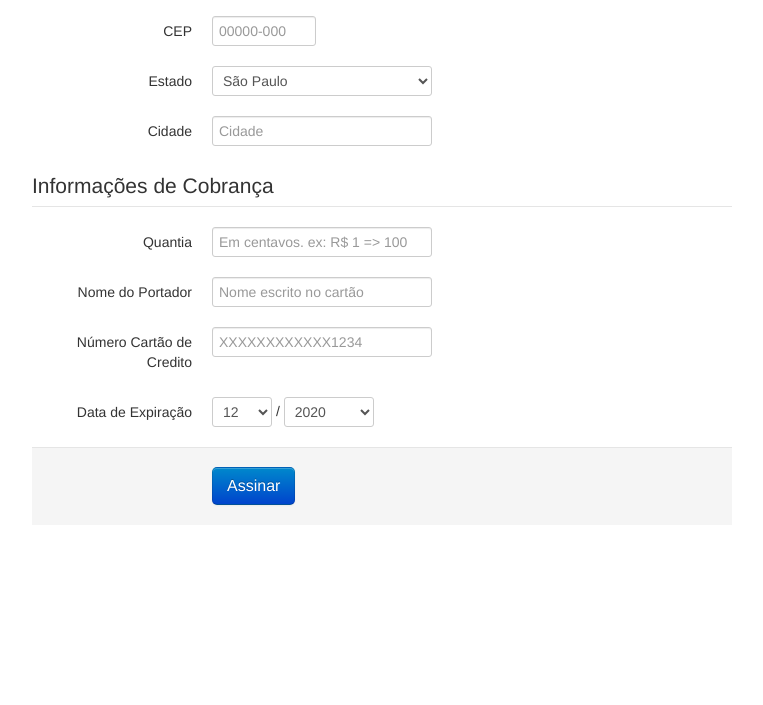
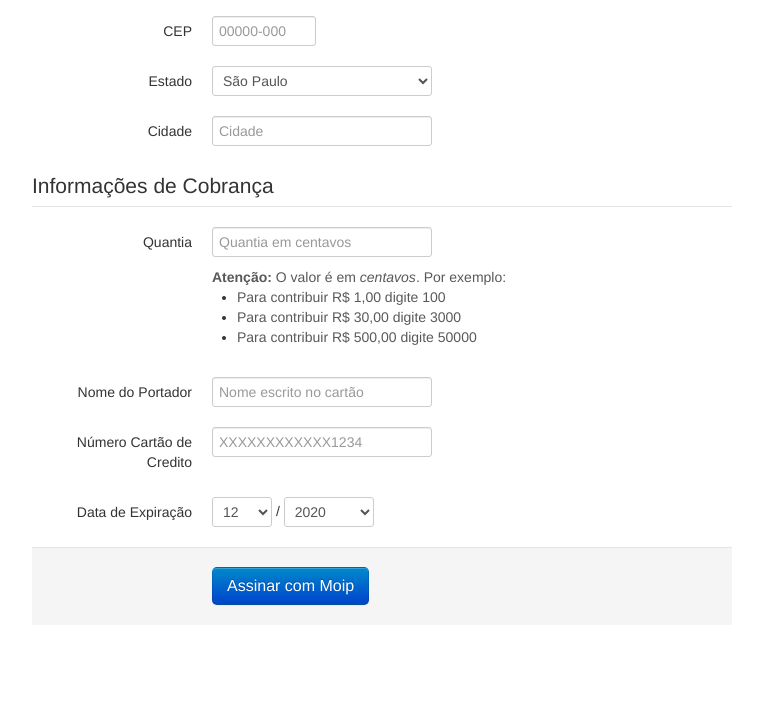
Before and after one commit to henriquebastos/chaordicspaces, a Django app: a page that uses chaordicspaces/core/templates/core/subscription_new.html in a window 1280 px wide. Shown: the part 633-1338 px from the top of the page, without its empty margins (258-1021 px from the left). Before the commit the page ends 1140 px from the top, so only its background shows below. Run offline with Django 3.2, Linux system fonts and the light colour scheme; the visitor is signed in with stand-in values (Sample User, id 1); some libraries are stand-ins or nearby versions.

Commit message:
Melhora informações no formulário.

```diff
--- a/chaordicspaces/core/templates/core/subscription_new.html
+++ b/chaordicspaces/core/templates/core/subscription_new.html
@@ -147,7 +147,14 @@
           <div class="control-group">
             <label class="control-label" for="amount">Quantia</label>
             <div class="controls">
-              <input id="amount" maxlength="6" name="amount" placeholder="Em centavos. ex: R$ 1 => 100" type="text">
+              <input id="amount" maxlength="6" name="amount" placeholder="Quantia em centavos" type="text">
+              <span class="help-block"><strong>Atenção:</strong> O valor é em <em>centavos</em>. Por exemplo:</span>
+              <ul>
+                <li><span class="help-block">Para contribuir R$ 1,00 digite 100</span></li>
+                <li><span class="help-block">Para contribuir R$ 30,00 digite 3000</span></li>
+                <li><span class="help-block">Para contribuir R$ 500,00 digite 50000</span></li>
+              </ul>
+
             </div>
           </div>
 
@@ -197,7 +204,7 @@
         </div>
 
         <div class="form-actions">
-          <a href="#" class="btn btn-large btn-primary" id="assinar">Assinar</a>
+          <a href="#" class="btn btn-large btn-primary" id="assinar">Assinar com Moip</a>
         </div>
       </div>
     </div>
```
